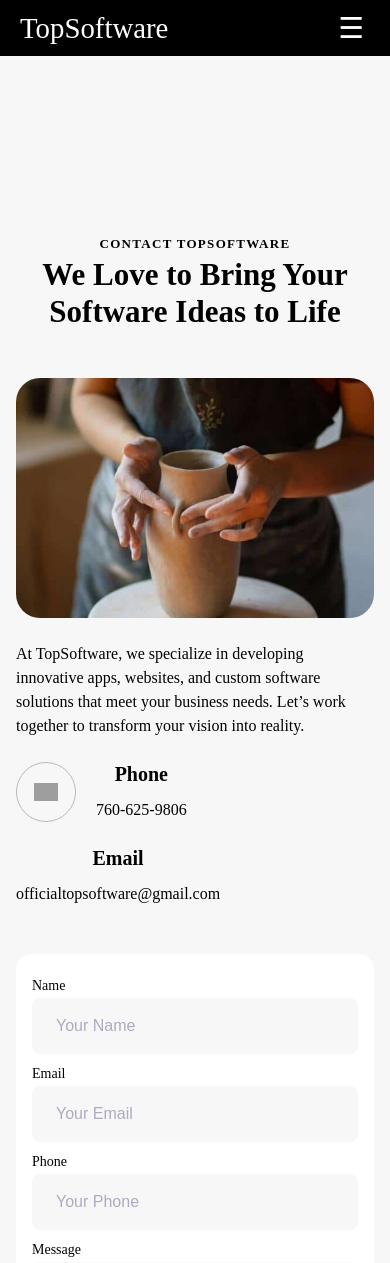
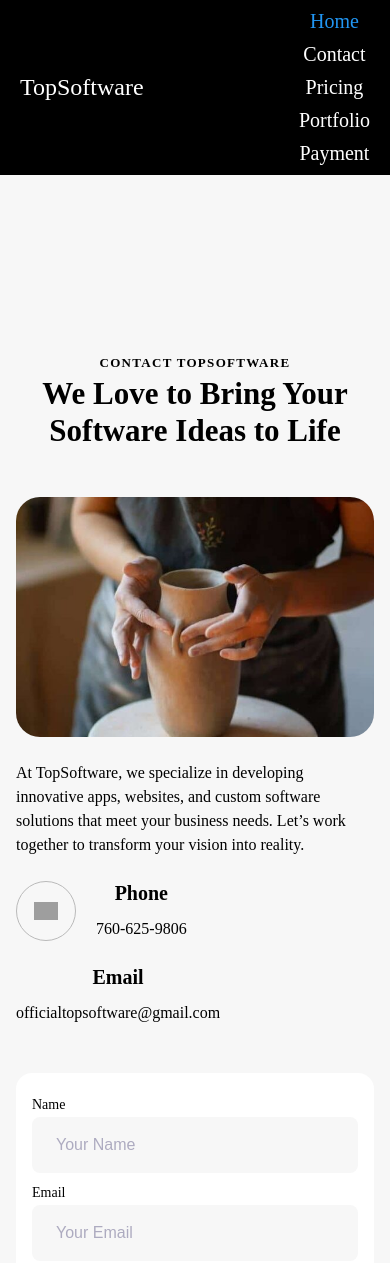
Before and after one commit to rigstire/OfficialTopSoftware, a Django app: template contact/templates/contact.html in a window 390 px wide. Shown: the top 1263 px of the page. Run offline with Django 3.2, Linux system fonts and the light colour scheme; the template is opened without the code that fills it, so the values that code supplies are empty; grey boxes are pictures that could not be loaded.

Commit message:
ethancage kobe

```diff
--- a/home/templates/navbar.html
+++ b/home/templates/navbar.html
@@ -3,35 +3,40 @@
   <div class="navbar-container">
     <a href="/" class="navbar-brand">TopSoftware</a>
     <ul class="navbar-menu">
-      <li><a href="/">Home</a></li>
-      <li><a href="/portfolio/">Portfolio</a></li>
-      <li><a href="/pricing/">Pricing</a></li>
-      <li><a href="/payment/">Payment</a></li>
-      <li><a href="/contact/">Contact</a></li>
+      <li class="cs-li">
+        <a href="/" class="cs-li-link cs-active">Home</a>
+      </li>
+      <li class="cs-li">
+        <a href="{% url 'contact' %}" class="cs-li-link">Contact</a>
+      </li>
+      <li class="cs-li">
+        <a href="{% url 'pricing' %}" class="cs-li-link">Pricing</a>
+      </li>
+      <li class="cs-li">
+        <a href="{% url 'portfolio' %}" class="cs-li-link">Portfolio</a>
+      </li>
+      <li class="cs-li">
+        <a href="{% url 'payments' %}" class="cs-li-link">Payment</a>
+      </li>
     </ul>
-    <button class="navbar-toggle" id="navbar-toggle">&#9776;</button>
   </div>
 </nav>
 <style>
-  /* Navbar Base Styles */
   .navbar {
     background-color: #000;
-    color: #fff;
     padding: 10px 20px;
-    position: relative;
-    z-index: 1000;
   }
   .navbar-container {
-    max-width: 1200px;
+    max-width: 960px;
     margin: 0 auto;
     display: flex;
+    justify-content: space-between;
     align-items: center;
-    justify-content: space-between;
   }
   .navbar-brand {
-    font-size: 1.8rem;
     color: #fff;
     text-decoration: none;
+    font-size: 1.5rem;
   }
   .navbar-menu {
     list-style: none;
@@ -43,46 +48,11 @@
   .navbar-menu li a {
     color: #fff;
     text-decoration: none;
-    padding: 8px 12px;
-    transition: background 0.3s ease;
   }
-  .navbar-menu li a:hover {
-    background-color: #333;
-  }
-  .navbar-toggle {
-    display: none;
-    font-size: 1.8rem;
-    background: none;
-    border: none;
-    color: #fff;
-    cursor: pointer;
-  }
-  /* Mobile Styles */
   @media (max-width: 768px) {
     .navbar-menu {
-      display: none;
       flex-direction: column;
-      width: 100%;
-      background-color: #000;
-      position: absolute;
-      top: 100%;
-      left: 0;
-    }
-    .navbar-menu.active {
-      display: flex;
-    }
-    .navbar-toggle {
-      display: block;
+      gap: 10px;
     }
   }
 </style>
-<script>
-  // Mobile menu toggle
-  document.addEventListener('DOMContentLoaded', function() {
-    const toggle = document.getElementById('navbar-toggle');
-    const menu = document.querySelector('.navbar-menu');
-    toggle.addEventListener('click', function() {
-      menu.classList.toggle('active');
-    });
-  });
-</script>
```
